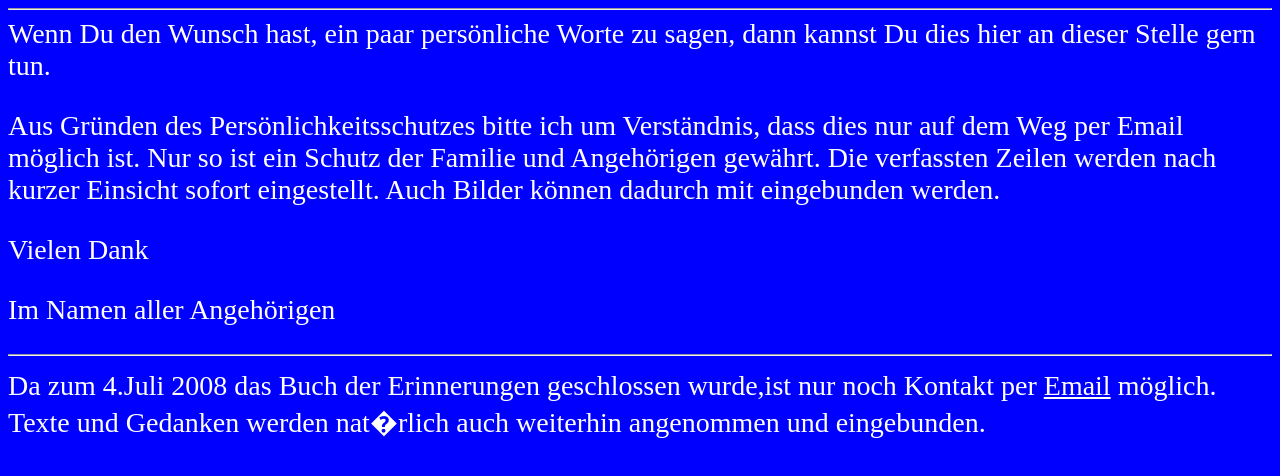
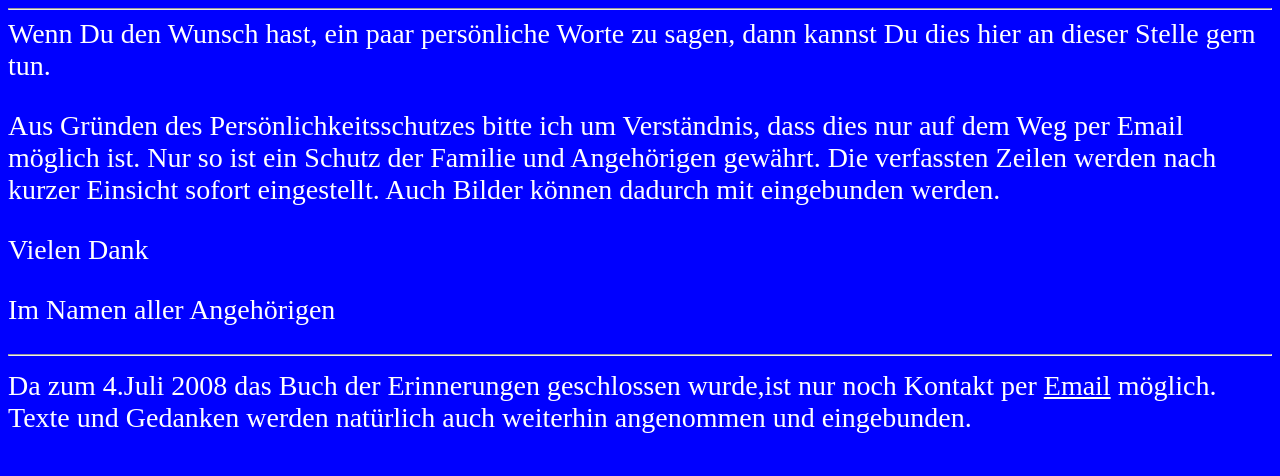
Before and after one commit to Vincentpat21/Lianebahler, a plain HTML site: page Vorwort.htm in a window 1280 px wide. Drawn offline with Linux system fonts and the light colour scheme.

Commit message:
Add files via upload

```diff
--- a/Vorwort.htm
+++ b/Vorwort.htm
@@ -27,7 +27,7 @@
         href="mailto:torsten.schoeppl@gmx.de?subject=Homepage Liane&body=Name: %0A%0A Titel: %0A%0A Text:"
         >Email</a
       >
-      möglich. Texte und Gedanken werden nat�rlich auch weiterhin angenommen und
+      möglich. Texte und Gedanken werden natürlich auch weiterhin angenommen und
       eingebunden.
     </span>
   </body>
```
